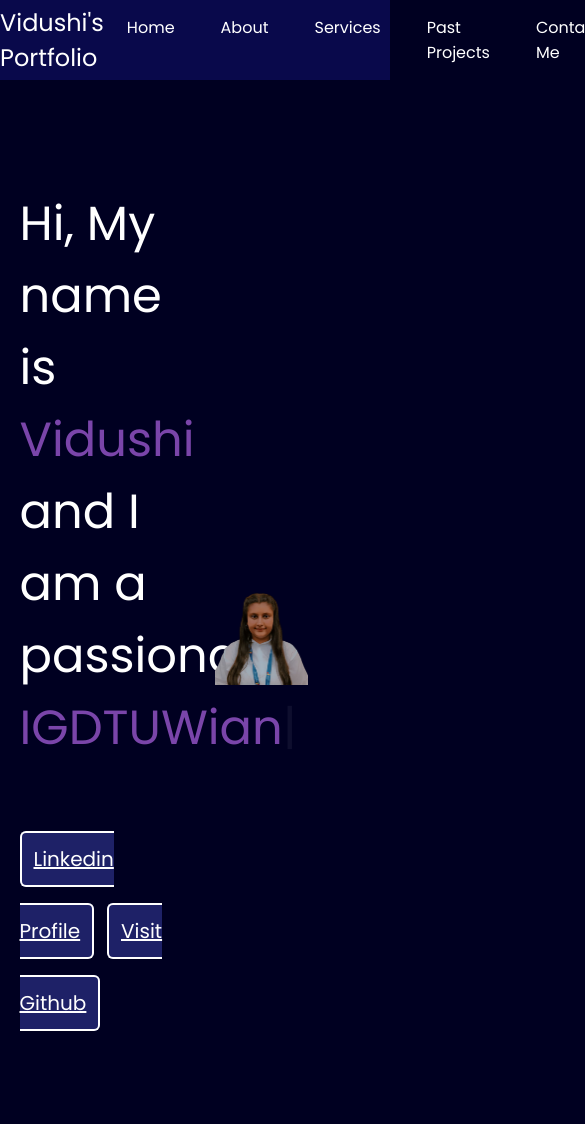
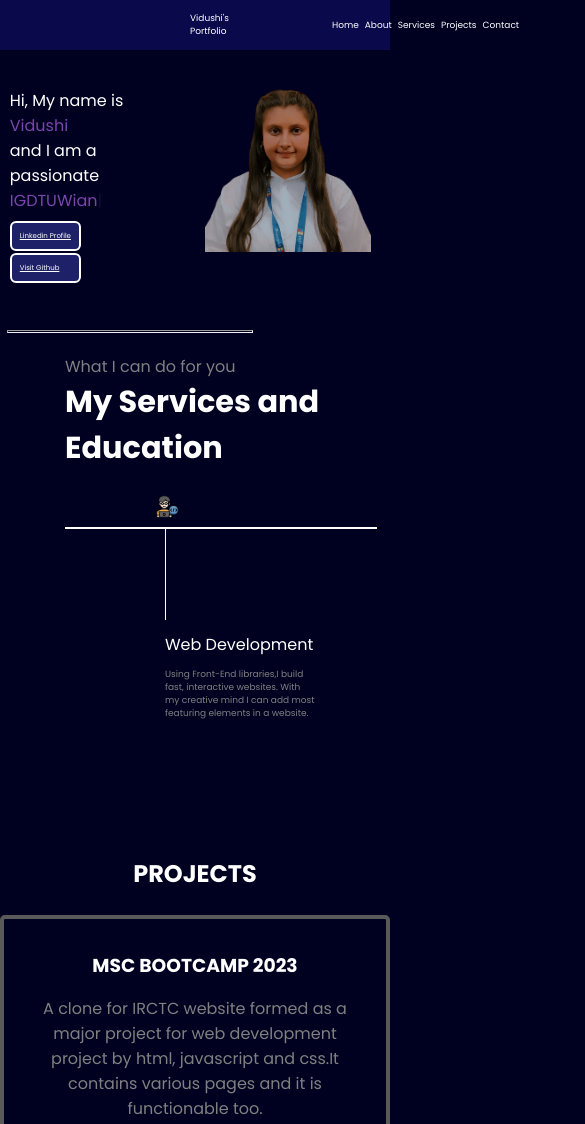
Before and after one commit to Agarwalvidu/VidushiAgarwal_portfolio, a plain HTML site: page index.html in a window 390 px wide. Shown: the top 1124 px of the page, 585 px wide, since content can reach past the window. Drawn offline with nearby package versions, Linux system fonts and the light colour scheme.

Commit message:
Sample commit

```diff
--- a/index.html
+++ b/index.html
@@ -21,8 +21,8 @@
                     <li><a href="#home">Home</a></li>
                     <li><a href="#about">About</a></li>
                     <li><a href="#services">Services</a></li>
-                    <li><a href="#pastprojects">Past Projects</a></li>
-                    <li><a href="#contact">Contact Me</a></li>
+                    <li><a href="#pastprojects">Projects</a></li>
+                    <li><a href="#contact">Contact</a></li>
                 </ul>
             </div>
         </nav>
@@ -64,7 +64,7 @@
                         most featuring elements in a website.
                     </div>
                 </div>
-                <div class="vertical">
+                <!-- <div class="vertical">
                     <img class="image-top" src="images/developer.png"
                         alt="">
                     <div class="vertical-title">
@@ -119,7 +119,7 @@
                     <div class="vertical-desc">
                         I am pursuing a course of DSA in c++ with coding ninjas.
                     </div>
-                </div>
+                </div> -->
 
             </div>
         </section>
@@ -130,6 +130,18 @@
             <h2 class="section__title">PROJECTS</h2>
 
             <div class="projects__grid">
+                <div class="project">
+                    <h3>MSC BOOTCAMP 2023</h3>
+                    <p class="project__description">
+                        A clone for IRCTC website formed as a major project for web development project by html, javascript and css.It contains various pages and it is functionable too.
+                    </p>
+                    <ul class="project__stack">
+                      <li class="project__stack-item"><a href="https://github.com/Agarwalvidu/IRCTC_WebsiteClone">Github Link</a></li>
+
+                    </ul>
+
+
+                 </div>
               <div class="project">
                 <h3>Equinox 2023</h3>
                 <p class="project__description">
@@ -168,18 +180,19 @@
 
              </div>
 
+
              <div class="project">
-                <h3>MSC BOOTCAMP 2023</h3>
+                <h3>Equinox 2023</h3>
                 <p class="project__description">
-                    A clone for IRCTC website formed as a major project for web development project by html, javascript and css.It contains various pages and it is functionable too.
+                    Exam results can be a stressful feat for both students & teachers, especially when ascribing and managing them is a tiresome task requiring utmost precision and efficiency . To solve this problem, we have come up with a unified result management repository for the exam result management of IGDTUW.
                 </p>
                 <ul class="project__stack">
-                  <li class="project__stack-item"><a href="https://github.com/Agarwalvidu/IRCTC_WebsiteClone">Github Link</a></li>
+                  <li class="project__stack-item"><a href="https://github.com/Agarwalvidu/Equinox23_TripleCrescents">Github Link</a></li>
 
                 </ul>
 
 
-             </div>
+               </div>
 
 
             </div>
@@ -198,15 +211,7 @@
                     <li>Services</li>
                 </ul>
             </div>
-            <div class="footer-third">
-                <ul>
-                    <li>My Skills</li>
-                    <li>What I know</li>
-                    <li>Web Development</li>
-                    <li>DSA</li>
-                    <li>Web Designing</li>
-                </ul>
-            </div>
+
             <div class="footer-fourth">
                 <ul>
                     <li>My Contact Details:</li>
--- a/style.css
+++ b/style.css
@@ -15,7 +15,16 @@ nav {
     align-items: center;
     height: 80px;
     background-color: rgb(9, 9, 75);
+
 }
+
+    @media screen and (max-width: 767px) {
+        nav{
+            height:50px;
+            margin-top:0px;
+            width:auto;
+        }
+    }
 
 nav ul {
     display: flex;
@@ -25,6 +34,7 @@ nav ul {
 nav ul li {
     list-style: none;
     margin: 0 23px;
+
 }
 
 nav ul li a {
@@ -45,6 +55,24 @@ main hr {
 
 .left {
     font-size: 1.5rem;
+}
+@media screen and (max-width: 767px) {
+    .left{
+        font-size: 9px;
+        margin-left: 190px;
+        margin-right: 100px;
+    }
+    .right{
+        font-size: 9px;
+        margin-left: 0;
+    }
+    nav ul{
+        margin-right: 188px;
+    }
+    nav ul li {
+        list-style: none;
+        margin: 0 3px;
+    }
 }
 
 .firstSection {
@@ -79,12 +107,45 @@ main hr {
     font-size: 20px;
     cursor: pointer;
 }
-
 .rightSection img {
     width: 60%;
     margin: 30px 0;
 
 }
+@media screen and (max-width: 767px) {
+    .firstSection{
+        width:auto;
+        margin: 35px 0;
+        height: 210px;
+        }
+    .firstSection>div {
+        width: 45%;
+
+    }
+    .leftSection{
+        font-size: 1rem;
+    }
+    .leftSection .buttons {
+        padding: 8px 0;
+        width: fit-content;
+    }
+    .leftSection .btn{
+        font-size:7px;
+        padding: 8px;
+        display: grid;
+        margin-bottom: 2px;
+    }
+    .rightSection img {
+        margin-bottom: 92px;
+        width: 95%;
+    }
+    main hr {
+        margin: 21px 7px;
+    width: 244px ;
+    }
+}
+
+
 
 .purple {
     color: rgb(122, 69, 170);
@@ -143,6 +204,11 @@ main hr {
     color: gray;
     width: 150px;
     font-size: 9px;
+}
+@media screen and (max-width: 767px) {
+    .secondSection{
+        width:260px;
+    }
 }
 
 footer {
```
